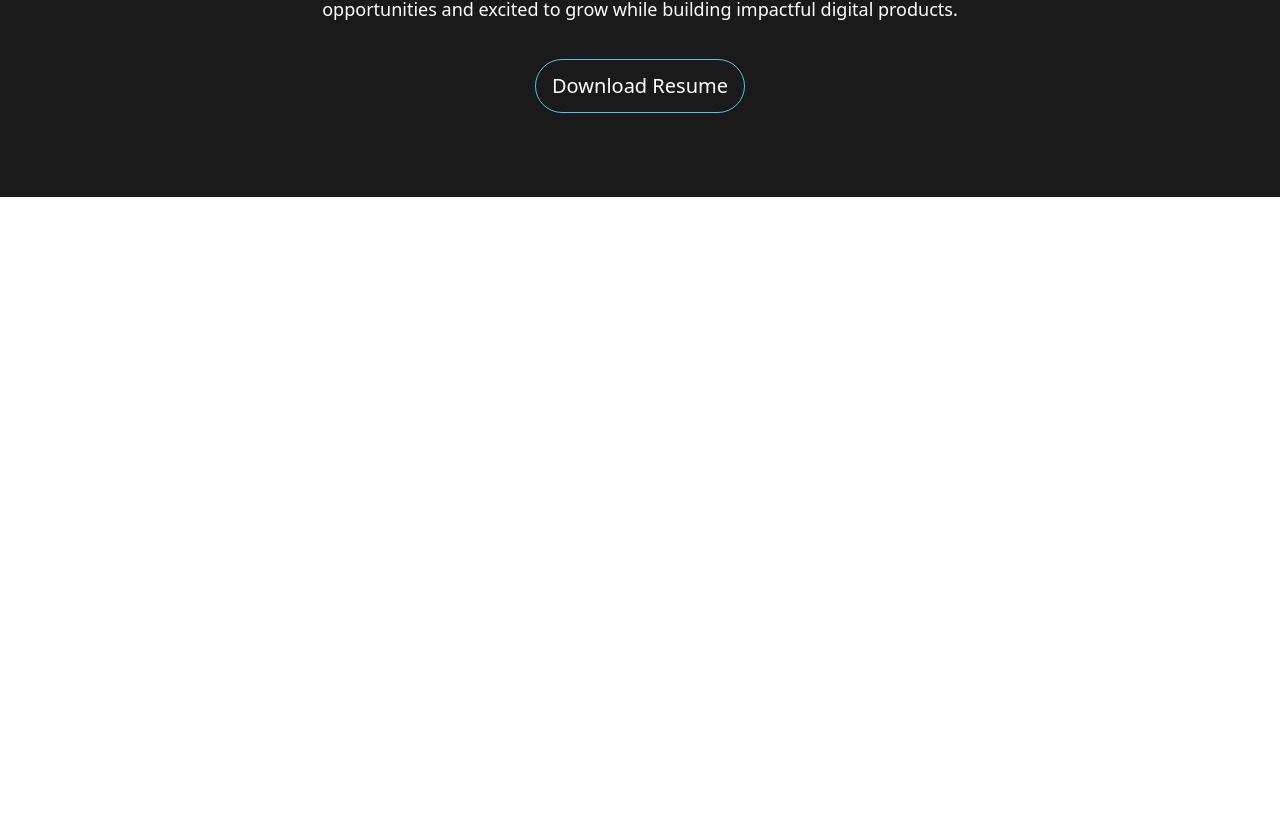
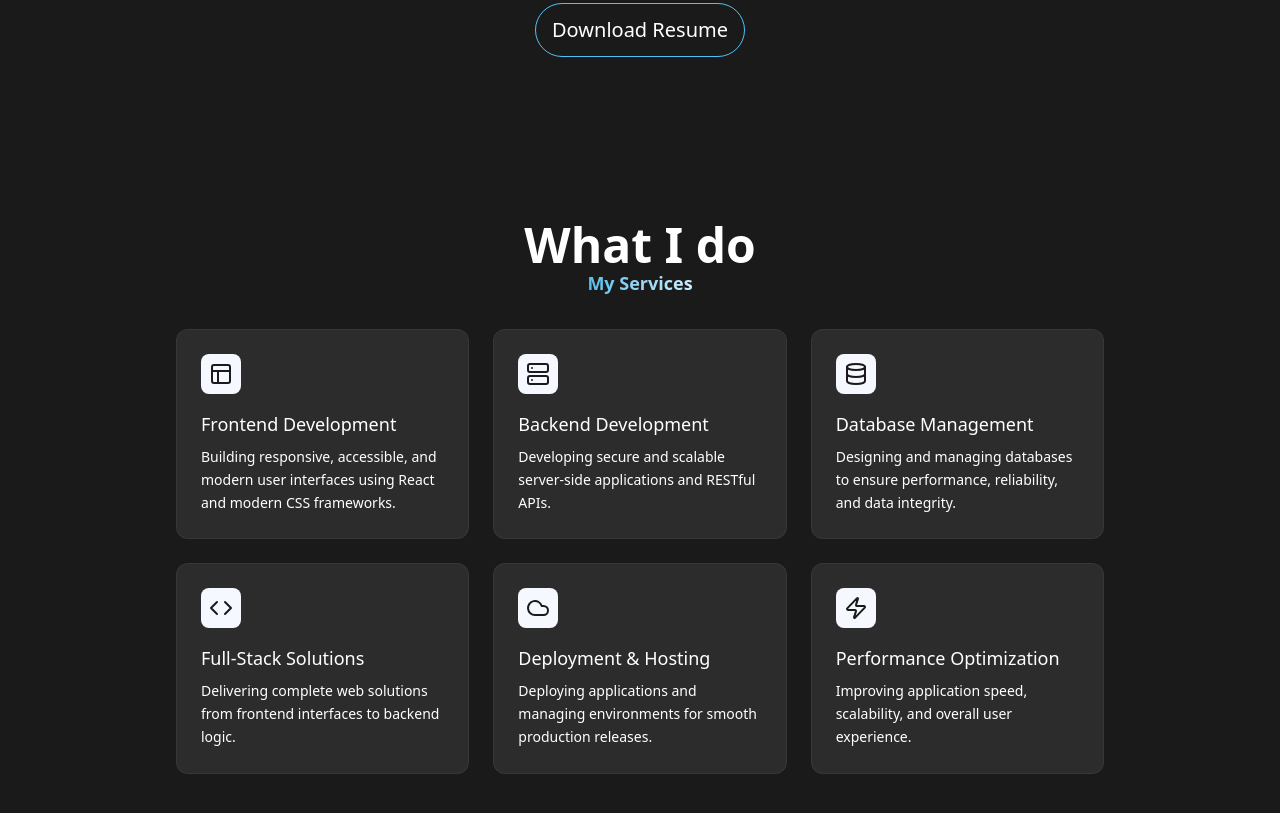
Before and after one commit to isaacurba/isaac-urban-portfolio, a React (Vite) app: page / in a window 1280 px wide. Shown: the part 1197-2010 px from the top of the page. Before the commit the page ends 1394 px from the top, so only its background shows below. Built offline with nearby package versions, Linux system fonts and the light colour scheme.

Commit message:
Done with what i do and updated the rest of files

```diff
--- a/src/App.jsx
+++ b/src/App.jsx
@@ -1,13 +1,15 @@
 import Navbar from "./components/Navbar"
 import Main from "./components/Main"
 import About from "./components/AboutMe"
+import IDo from "./components/WhatIDo"
+
 function App() {
-
   return (
     <>
         <Navbar />
         <Main />
         <About />
+        <IDo />
     </>
   )
 }
--- a/src/components/Main.jsx
+++ b/src/components/Main.jsx
@@ -3,7 +3,7 @@ import isaac from "../assets/images/bobo 1.jpg"
 import { motion } from "framer-motion"
 const Main = () => {
   return (
-    <main className='w-full bg-[#1a1a1a] px-4 py-10'>
+    <main className='w-full bg-[#1a1a1a] px-4 py-3'>
         <div className='relative max-w-3xl mx-auto flex flex-col items-center p-6 md:p-12 overflow-hidden'>
             <img
               src={boxBackground}
--- a/src/components/Navbar.jsx
+++ b/src/components/Navbar.jsx
@@ -38,7 +38,7 @@ const Navbar = () => {
         {/* Mobile Menu Button */}
         <button
           onClick={() => setIsOpen(!isOpen)}
-          className="lg:hidden text-white hover:text-[#4fc3f7] z-50"
+          className="lg:hidden text-white hover:text-[#4fc3f7] z-50 "
         >
           {isOpen ? <X /> : <Menu />}
         </button>
--- /dev/null
+++ b/src/components/WhatIDo.jsx
@@ -0,0 +1,87 @@
+import { Layout, Server, Database, Code, Cloud, Zap } from "lucide-react"
+
+const WhatIDo = () => {
+
+  const services = [
+    {
+      icon: <Layout />,
+      title: "Frontend Development",
+      desc: "Building responsive, accessible, and modern user interfaces using React and modern CSS frameworks."
+    },
+    {
+      icon: <Server />,
+      title: "Backend Development",
+      desc: "Developing secure and scalable server-side applications and RESTful APIs."
+    },
+    {
+      icon: <Database />,
+      title: "Database Management",
+      desc: "Designing and managing databases to ensure performance, reliability, and data integrity."
+    },
+    {
+      icon: <Code />,
+      title: "Full-Stack Solutions",
+      desc: "Delivering complete web solutions from frontend interfaces to backend logic."
+    },
+    {
+      icon: <Cloud />,
+      title: "Deployment & Hosting",
+      desc: "Deploying applications and managing environments for smooth production releases."
+    },
+    {
+      icon: <Zap />,
+      title: "Performance Optimization",
+      desc: "Improving application speed, scalability, and overall user experience."
+    }
+  ]
+
+  return (
+    <section className='w-full bg-[#1a1a1a] px-4'>
+        <div className="relative max-w-5xl mx-auto flex flex-col items-center p-12 overflow-hidden">
+
+          <div className='flex items-center flex-col py-8'>
+              <h1 className='text-white lg:text-5xl text-3xl font-bold'>
+                  What I do
+              </h1>
+
+              <p
+              className="lg:text-lg text-sm font-bold inline-block
+                  bg-gradient-to-r from-[#56bdeb] to-[#ceeefd]
+                  text-transparent bg-clip-text">
+                  My Services
+              </p>
+          </div>
+
+          <div className="grid gap-6 sm:grid-cols-1 md:grid-cols-2 lg:grid-cols-3">
+
+            {services.map((service, index) => (
+              <div
+                key={index}
+                className="bg-[#2c2c2c] rounded-xl p-6 border border-white/5"
+              >
+                {/* Icon */}
+                <div className="w-10 h-10 flex items-center justify-center rounded-lg bg-[#f5f8ff] text-[#1a1a1a] mb-4">
+                  {service.icon}
+                </div>
+
+                {/* Title */}
+                <h3 className="text-white text-lg font-medium mb-2">
+                  {service.title}
+                </h3>
+
+                {/* Description */}
+                <p className="text-white text-sm leading-relaxed">
+                  {service.desc}
+                </p>
+              </div>
+            ))}
+
+          </div>
+
+
+        </div>
+    </section>
+  )
+}
+
+export default WhatIDo
```
